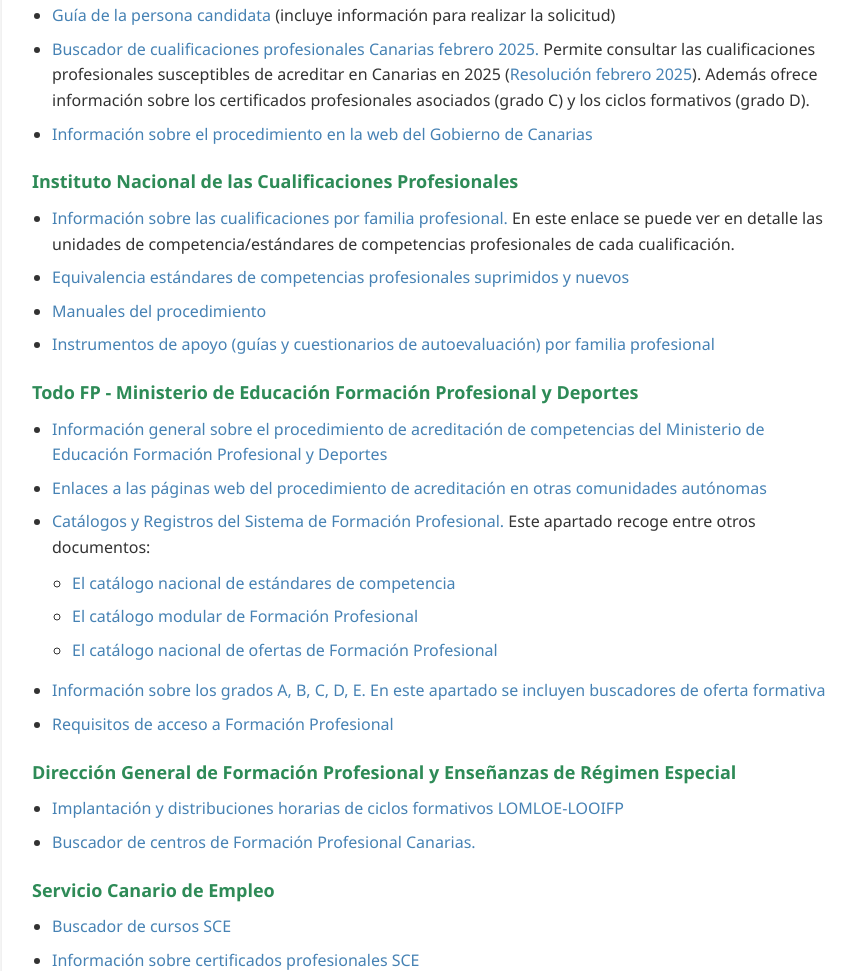
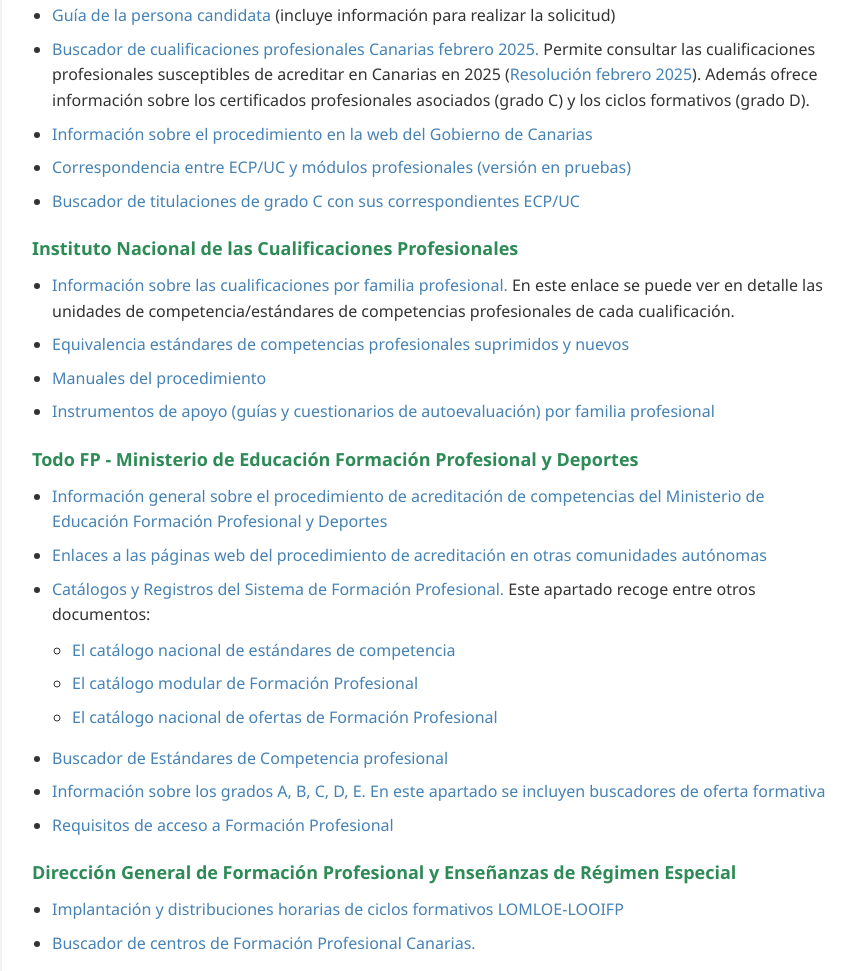
Before and after one commit to proschil/orienta-procedimiento, a plain HTML site: page index.html in a window 1280 px wide. Shown: the part 822-1793 px from the top of the page, without its empty margins (208-1064 px from the left). Drawn offline with Linux system fonts and the light colour scheme.

Commit message:
Nuevos enlaces en el index

```diff
--- a/index.html
+++ b/index.html
@@ -257,6 +257,8 @@
                 <li><a href="https://cualificaciones-profesionales.vercel.app/">Buscador de cualificaciones profesionales Canarias febrero 2025.</a> Permite consultar las cualificaciones profesionales susceptibles
                 de acreditar en Canarias en 2025 (<a href="https://www.gobiernodecanarias.org/boc/2025/041/832.html">Resolución febrero 2025</a>). Además ofrece información sobre los certificados profesionales asociados (grado C) y los ciclos formativos (grado D).</li>
                 <li><a href="https://www.gobiernodecanarias.org/cualificacionesprofesionales/temas/Procedimientos_acreditacion/index.html">Información sobre el procedimiento en la web del Gobierno de Canarias</a></li>
+                <li><a href="https://convalidaciones.vercel.app/">Correspondencia entre ECP/UC y módulos profesionales (versión en pruebas)</a></li>
+                <li><a href="https://buscador-grados-c.vercel.app/">Buscador de titulaciones de grado C con sus correspondientes ECP/UC</a></li>
             </ul>
 
                         <h3>Instituto Nacional de las Cualificaciones Profesionales</h3>
@@ -277,11 +279,12 @@
                     procedimiento de acreditación en otras comunidades autónomas</a></li>
                 <li><a href="https://todofp.es/catalogos-registros-sistema-fp.html">Catálogos y Registros del Sistema de Formación Profesional.</a> Este apartado recoge entre otros documentos:
                 <ul>
-                    <li><a href="https://todofp.es/dam/jcr:42324aa6-8b04-4f3c-b1bf-243b9ba39df1/cnecp-listado-ecps-con-nipo.pdf">El catálogo nacional de estándares de competencia</a></li>
+                    <li><a href="https://todofp.es/catalogos-registros-sistema-fp/buscador-estandares-competencia-profesional.html">El catálogo nacional de estándares de competencia</a></li>
                     <li><a href="https://todofp.es/dam/jcr:9821bbe2-d840-426f-a801-a173ce391481/catalogo-modular.pdf">El catálogo modular de Formación Profesional</a></li>
                     <li><a href="https://todofp.es/dam/jcr:2202f07f-e63f-4a52-94ec-b7e65989716f/catalogo-familias.pdf">El catálogo nacional de ofertas de Formación Profesional</a></li>
                 </ul>
                 </li>
+                <li><a href="https://todofp.es/que-estudiar.html">Buscador de Estándares de Competencia profesional</a></li>
                 <li><a href="https://todofp.es/que-estudiar.html">Información sobre los grados A, B, C, D, E. En este apartado se incluyen buscadores de oferta formativa</a></li>
                 <li><a href="https://todofp.es/como-cuando-y-donde-estudiar/acceso-fp-desde-fp/como-accedo-a-fp.html">Requisitos de acceso a Formación Profesional</a></li>
 
```
